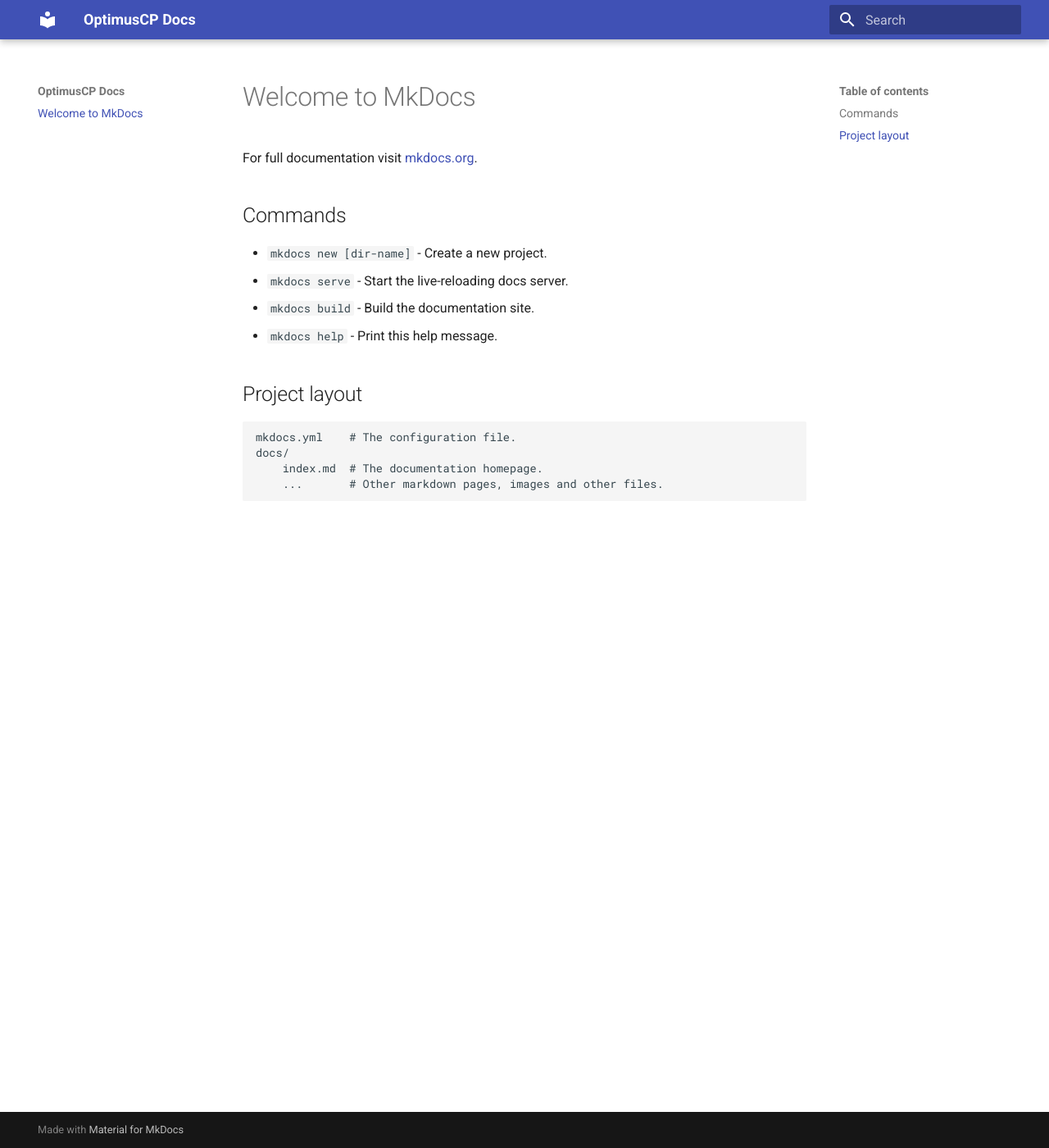
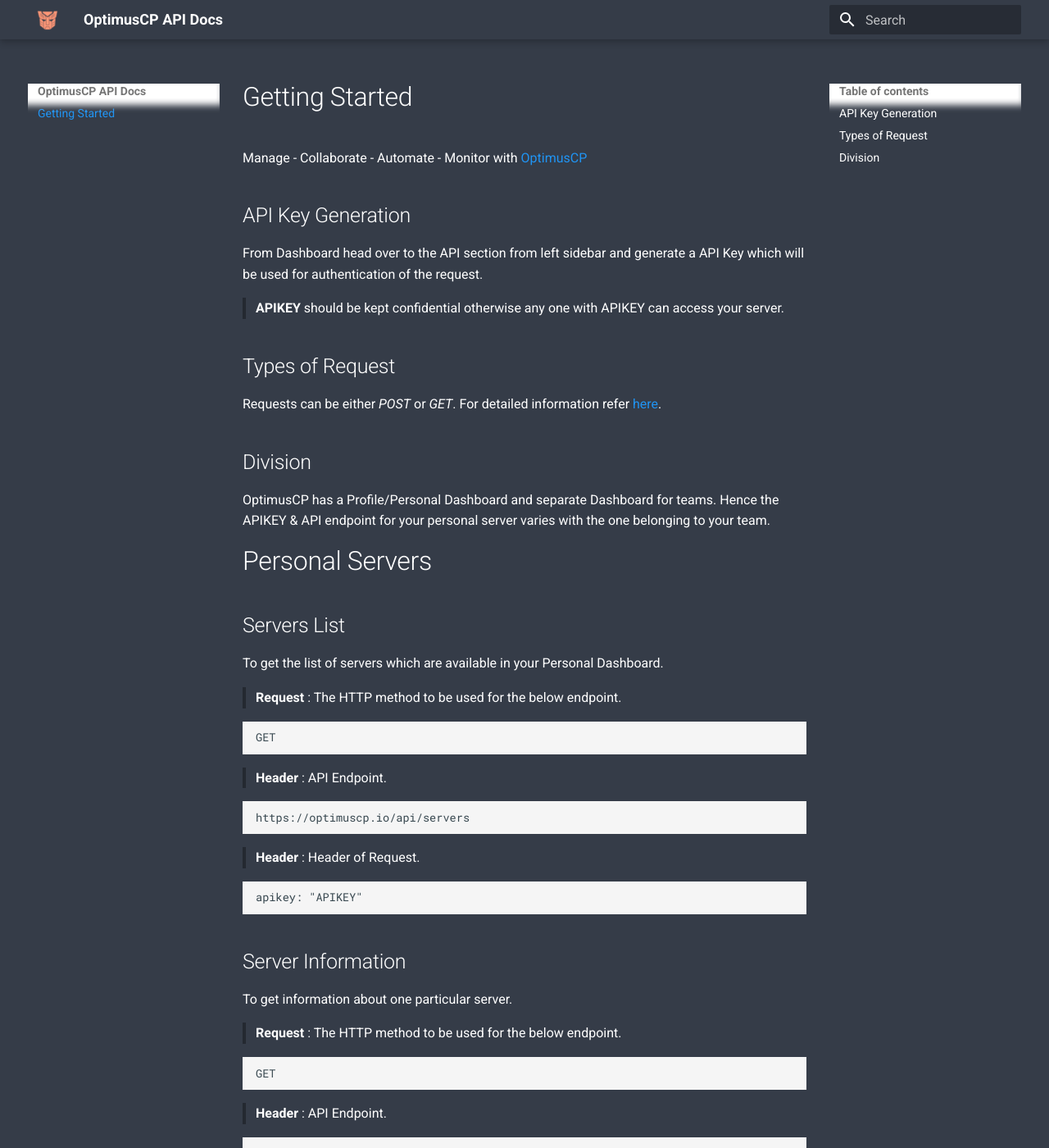
Before and after one commit to hariaakash/optimusCP-docs, an MkDocs documentation site: the page built from docs/index.md, in a window 1280 px wide and 1400 px high. Shown: the whole window at 82% size. Built offline with MkDocs 1.6.1 and Material for MkDocs 9.7.7, drawn with Linux system fonts in a browser that asks for light colours; some of the changed text lies outside the part shown.

Commit message:
mkdocs material

````diff
--- a/README.md
+++ /dev/null
@@ -1 +0,0 @@
-# optimuscp-docs
--- /dev/null
+++ b/docs/css/style.css
@@ -0,0 +1,24 @@
+[data-md-color-primary=blue] .md-header, [data-md-color-primary=blue] .md-hero {
+    background-color: #353c48;
+}
+
+.md-container {
+    background-color: #353c48;
+}
+
+.md-typeset h1, .md-container, .md-typeset blockquote, .md-nav__link[data-md-state=blur] {
+    color: white;
+}
+
+.md-typeset blockquote {
+    border-left: 0.4rem solid grey;
+}
+
+.md-typeset pre {
+    background-color: white;
+    color: black;
+}
+
+.md-footer-meta {
+    background-color: #353c48;
+}
--- a/docs/index.md
+++ b/docs/index.md
@@ -1,17 +1,75 @@
-# Welcome to MkDocs
+# Getting Started
 
-For full documentation visit [mkdocs.org](http://mkdocs.org).
+Manage - Collaborate - Automate - Monitor with [OptimusCP](https://optimuscp.io)
 
-## Commands
+## API Key Generation
 
-* `mkdocs new [dir-name]` - Create a new project.
-* `mkdocs serve` - Start the live-reloading docs server.
-* `mkdocs build` - Build the documentation site.
-* `mkdocs help` - Print this help message.
+From Dashboard head over to the API section from left sidebar and generate a API Key which will be used for authentication of the request.
+> **APIKEY** should be kept confidential otherwise any one with APIKEY can access your server.
 
-## Project layout
+## Types of Request
 
-    mkdocs.yml    # The configuration file.
-    docs/
-        index.md  # The documentation homepage.
-        ...       # Other markdown pages, images and other files.
+Requests can be either *POST* or *GET*. For detailed information refer [here](https://developer.mozilla.org/en-US/docs/Web/HTTP/Methods).
+
+## Division
+
+OptimusCP has a Profile/Personal Dashboard and separate Dashboard for teams. Hence the APIKEY & API endpoint for your personal server varies with the one belonging to your team.
+
+
+# Personal Servers
+
+## Servers List
+
+To get the list of servers which are available in your Personal Dashboard.
+> **Request** : The HTTP method to be used for the below endpoint.
+```
+GET
+```
+> **Header** : API Endpoint.
+```
+https://optimuscp.io/api/servers
+```
+> **Header** : Header of Request.
+```
+apikey: "APIKEY"
+```
+
+## Server Information
+
+To get information about one particular server.
+> **Request** : The HTTP method to be used for the below endpoint.
+```
+GET
+```
+> **Header** : API Endpoint.
+```
+https://optimuscp.io/api/server
+```
+> **Header** : Header of Request.
+```
+apikey: "APIKEY"
+```
+> **PARAMS** : Parameters of Request.
+```
+serverId: "Server Unique ID"
+```
+
+## Server Execution
+To execute a particular command on your server.
+> **Request** : The HTTP method to be used for the below endpoint.
+```
+POST
+```
+> **Header** : API Endpoint.
+```
+https://optimuscp.io/api/server/exec
+```
+> **Header** : Header of Request.
+```
+apikey: "APIKEY"
+```
+> **BODY** : Body of Request.
+```
+serverId: "Server Unique ID",
+cmd: "1st command ;2nd command & 3rd command"
+```
--- a/mkdocs.yml
+++ b/mkdocs.yml
@@ -1,3 +1,18 @@
-site_name: OptimusCP Docs
+site_name: OptimusCP API Docs
 theme:
     name: 'material'
+    logo: 'img/logo.png'
+    favicon: 'img/favicon.ico'
+    palette:
+        primary: 'Blue'
+        accent: 'Blue'
+extra_css:
+  - 'css/style.css'
+extra:
+  social:
+    - type: 'facebook'
+      link: 'https://www.facebook.com/connectwithomnia/'
+    - type: 'twitter'
+      link: 'https://twitter.com/connect_omnia'
+    - type: 'linkedin'
+      link: 'https://www.linkedin.com/company/connectwithomnia/'
````
Also changed, not shown: docs/img/favicon.ico (added), docs/img/logo.png (added).
